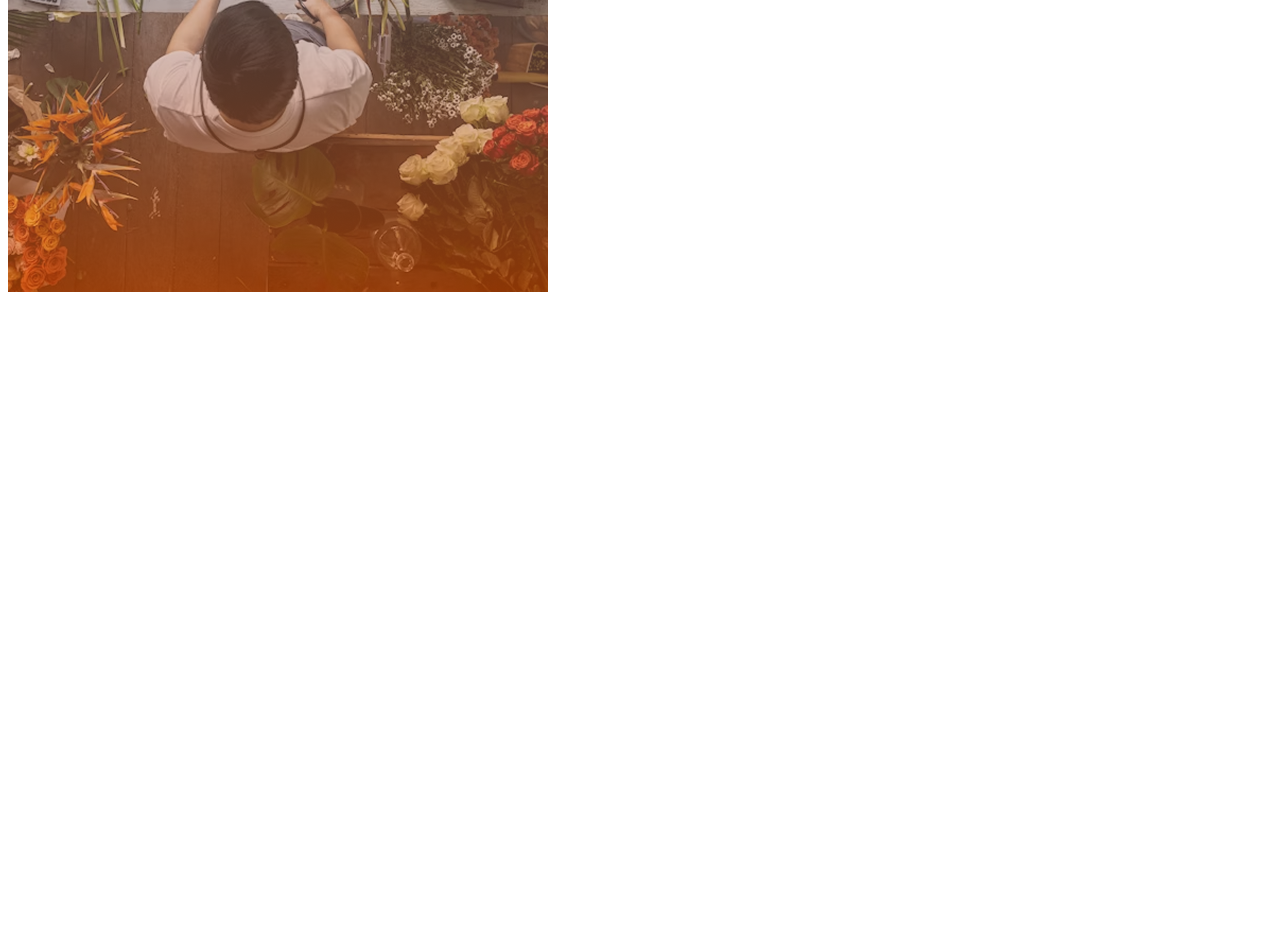
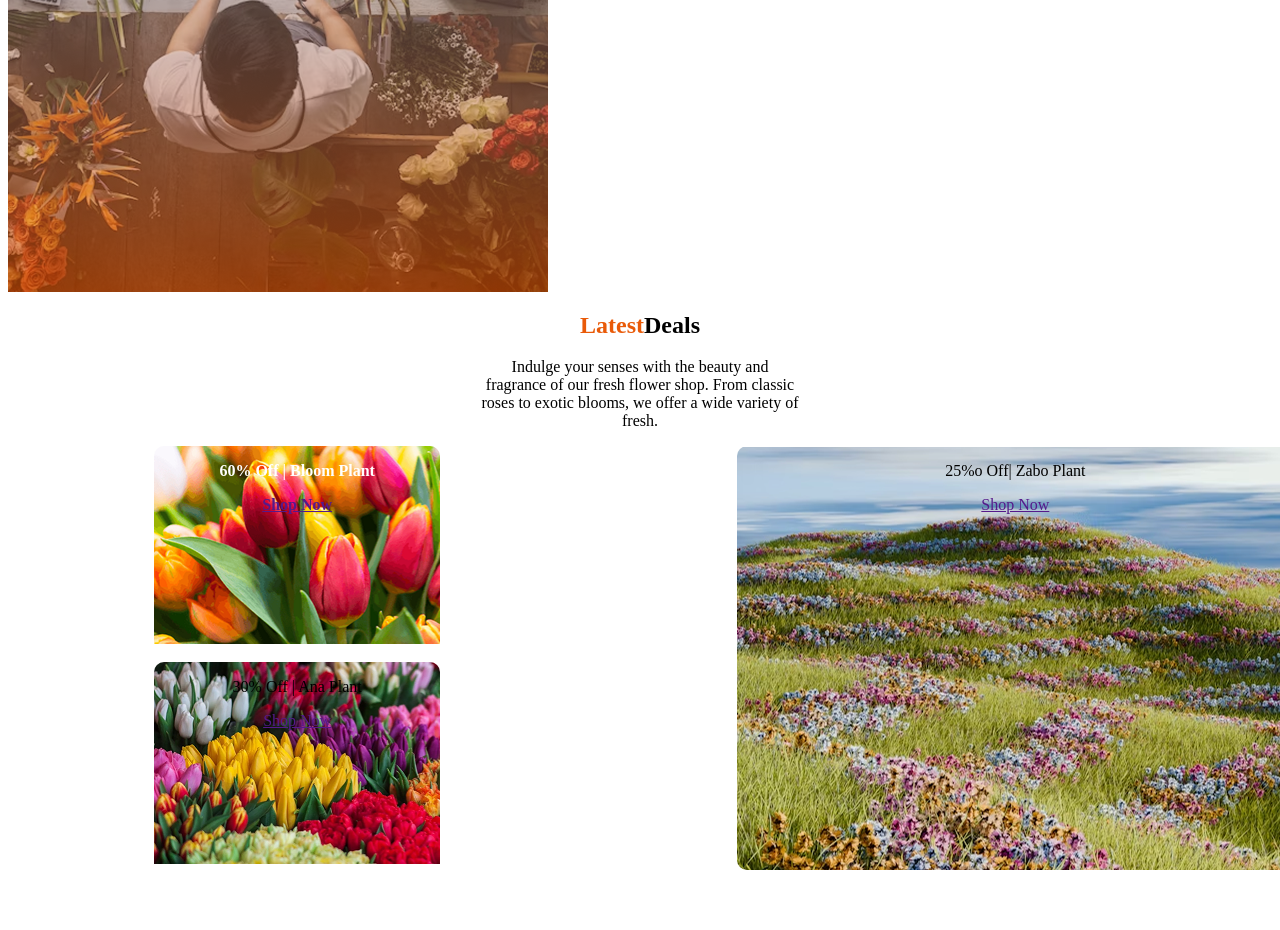
Before and after one commit to jstashin/project-2, a plain HTML site: page index.html in a window 1280 px wide. Shown: the part 2699-3629 px from the top of the page. Before the commit the page ends 2999 px from the top, so only its background shows below. Drawn offline with Linux system fonts and the light colour scheme.

Commit message:
latest deal section

```diff
--- a/index.html
+++ b/index.html
@@ -122,6 +122,30 @@ are perfect for any occasion. </pre></div>
                     </ul>
                 </div>
             </section>
+            <section class="latest deals">
+                <h1><span class="color2">Latest</span>Deals</h1>
+                <p class="latest">Indulge your senses with the beauty and <br>
+                     fragrance of our fresh flower shop. From classic <br>
+                     roses to exotic blooms, we offer a wide variety of <br>
+                     fresh.</p>
+                     <div class="img03">
+                     <div class="img31">
+                       <p>60% Off | Bloom Plant</p>
+                       <a href="">Shop Now</a>
+                     </div>
+                     <div class="img32">
+                        <p>30% Off | Ana  Plant</p>
+                       <a href="">Shop Now</a>
+                     </div>
+                     <div class="img33">
+                        <p>25%o Off| Zabo Plant</p>
+                         <a href="">Shop Now</a>
+
+
+                     </div>
+                     </div>
+
+            </section>
         </main>
     </header>
 
--- a/style.css
+++ b/style.css
@@ -101,6 +101,58 @@ width: 540px;
 height: 597px;
 top:100px;
 }
+.latest deals h1{
+    text-align: center;
+
+}
+.latest{
+    text-align: center;
+}
+
+.img31{
+    background-image: url(assets/deal-ana.png);
+    grid-area: img31;
+    width: 50%;
+height: 206px;
+border-radius:10px;
+text-align: center;
+background-repeat: no-repeat;
+font-weight: 700;
+color: #FFFFFF;
+}
+.imm31 a{
+    color: #FFFFFF;
+}
+.img32{
+    background-image: url(assets/deal-bloom.png);
+    grid-area: img32;
+    width: 50%;
+height: 268px;
+border-radius:10px;
+text-align: center;
+background-repeat: no-repeat;
+}
+.img33{
+background-image: url(assets/deal-zabo.png);
+grid-area: img33;
+width: 100%;
+height: 423.13px;
+border-radius:10px;
+text-align: center;
+align-items: center;
+}
+.img03{
+width: 1140px;
+height: 423.13px;
+left: 150px;
+top: 3187.88px;
+margin-left: 146px;
+display:grid;
+grid-template-areas: "img31 img33"
+                     " img32 img33";
+
+   gap:10px;
+}
 @media screen and (max-width:576px) {
     .home{
         display:none;
@@ -121,5 +173,22 @@ top:100px;
         flex-direction: column-reverse;
         width:100%;
     }
+    .img03{
+        grid-template-areas: "img31"
+                             "img32"
+                             "img33";
+    }
+    .img31{
+        width: 100%;
+        background-repeat: no-repeat;
+    }
+    .img32{
+        width: 100%;
+        background-repeat: no-repeat;
+    }
+    .img33{
+        width: 100%;
+        background-repeat: no-repeat;
 
+    }
 }
```
